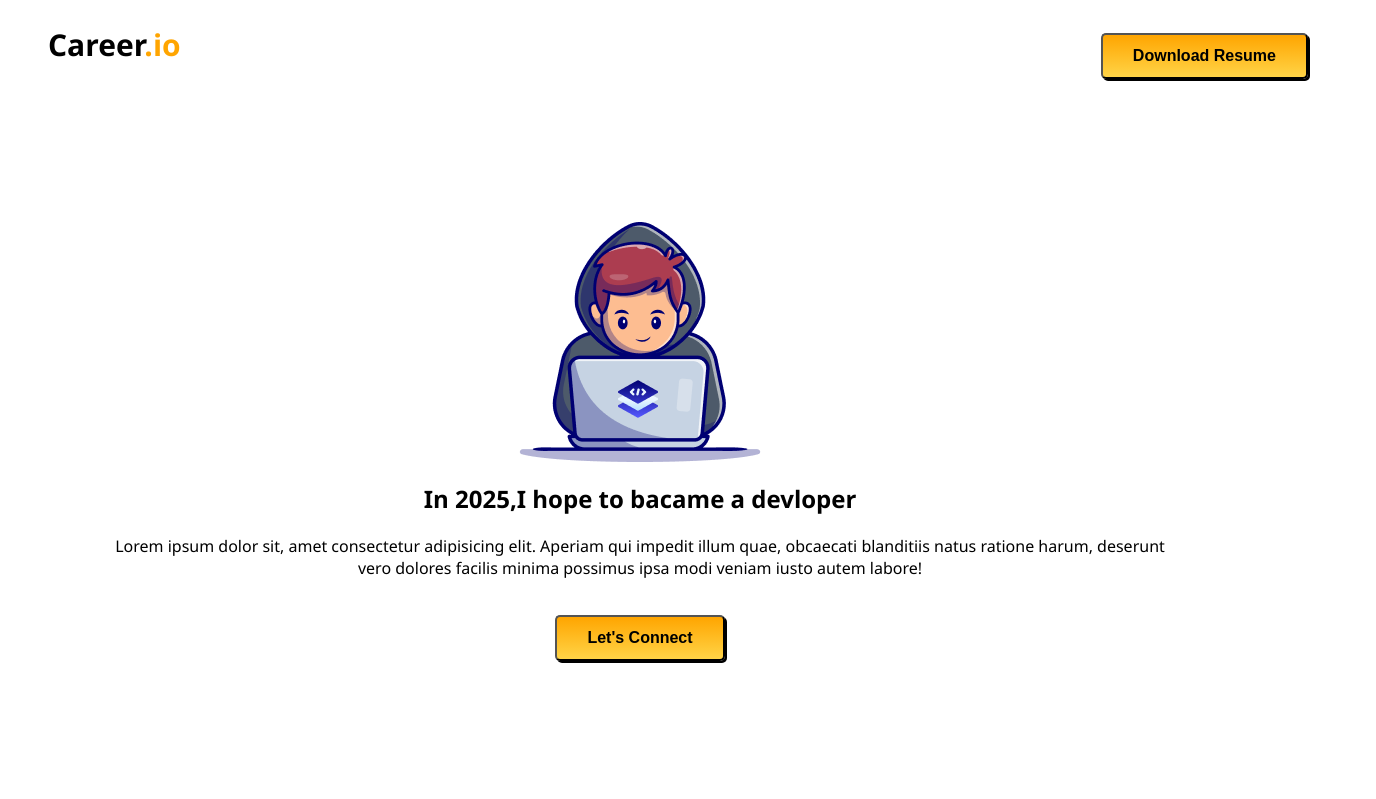
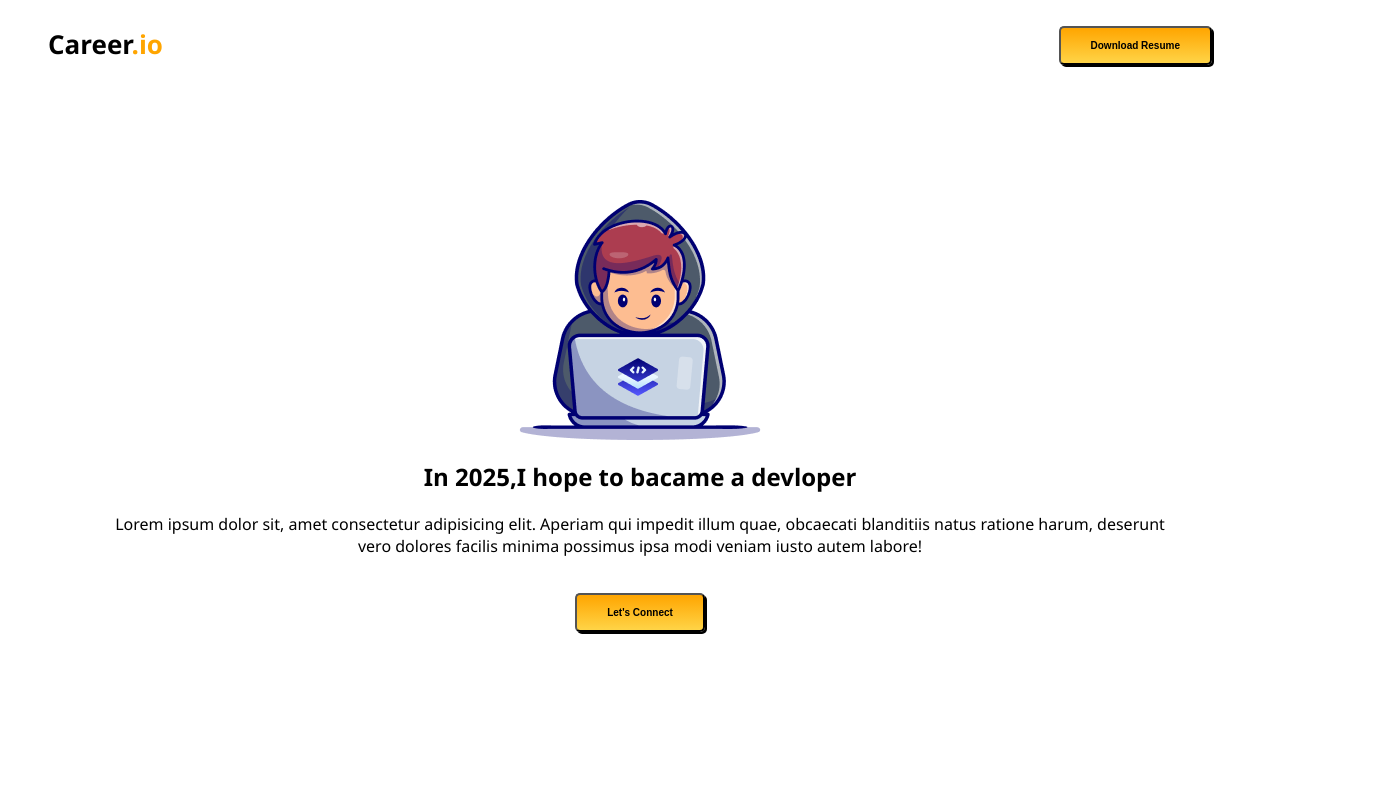
Before and after one commit to sm-sabbir64/Cerrer.io, a plain HTML site: page assets/style/index.html in a window 1280 px wide. Shown: the top 799 px of the page, 1376 px wide, since content can reach past the window. Drawn offline with Linux system fonts and the light colour scheme.

```diff
--- a/assets/style/index.css
+++ b/assets/style/index.css
@@ -4,23 +4,22 @@ font-family: 'Segoe UI', Tahoma, Geneva, Verdana, sans-serif;
 background-image:linear-gradient(#C6DBFF);
 }
 
-.header{
-    padding:0 48px;
-    margin:auto;
-    width:100%;
-    max-width: 1440px;
-    height: 112px;
+.header {
+    padding: 0 48px;
+    margin: auto;
+    height: 90px;
     display: flex;
     align-items: center;
     justify-content: space-between;
-    background:linear-gradient(#fFFFFFFF);
+    background: linear-gradient(#FFFFFF, #FFFFFF);
+}
 
-}
+
 
 .logo{
   max-width: 1260px;
-  height: 64px;
-  font-size: 30px;
+  height: 38px;
+  font-size: 26px;
   font-weight: bold;
   gap:auto;
 }
@@ -36,7 +35,7 @@ background-image:linear-gradient(#C6DBFF);
     padding: 12px 30px;
     gap: 0px;
     font-weight: bold;
-    font-size: 16px;
+    font-size: 10px;
     border-radius: 5px;
     cursor: pointer;
     margin:20px 20px;
@@ -140,6 +139,7 @@ background-image:linear-gradient(#C6DBFF);
     margin: 50px 30px;
     padding: 50px;
 
+
 }
 
 .service-card{
--- a/assets/style/index.html
+++ b/assets/style/index.html
@@ -50,7 +50,7 @@
         <iframe width="700" height="415" src="https://www.youtube.com/embed/elkYGP7V9R8?si=rxH8cQmt52ahPr7x" title="YouTube video player" frameborder="0" allow="accelerometer; autoplay; clipboard-write; encrypted-media; gyroscope; picture-in-picture; web-share" referrerpolicy="strict-origin-when-cross-origin" allowfullscreen></iframe>
     </div>
 
-    <section id="service-container">
+    <div id="service-container">
       <h2>My Current Turget</h2>
       <p>I will complete my targets ontime and kickstart my carrer</p>
       <div class="service">
@@ -77,7 +77,7 @@
 
         </div>
       </div>
-    </section>
+    </div>
 
     <div class="footer">
       <div class="footer-text"> An Open commitment by SM.Sabbir</div>
```
